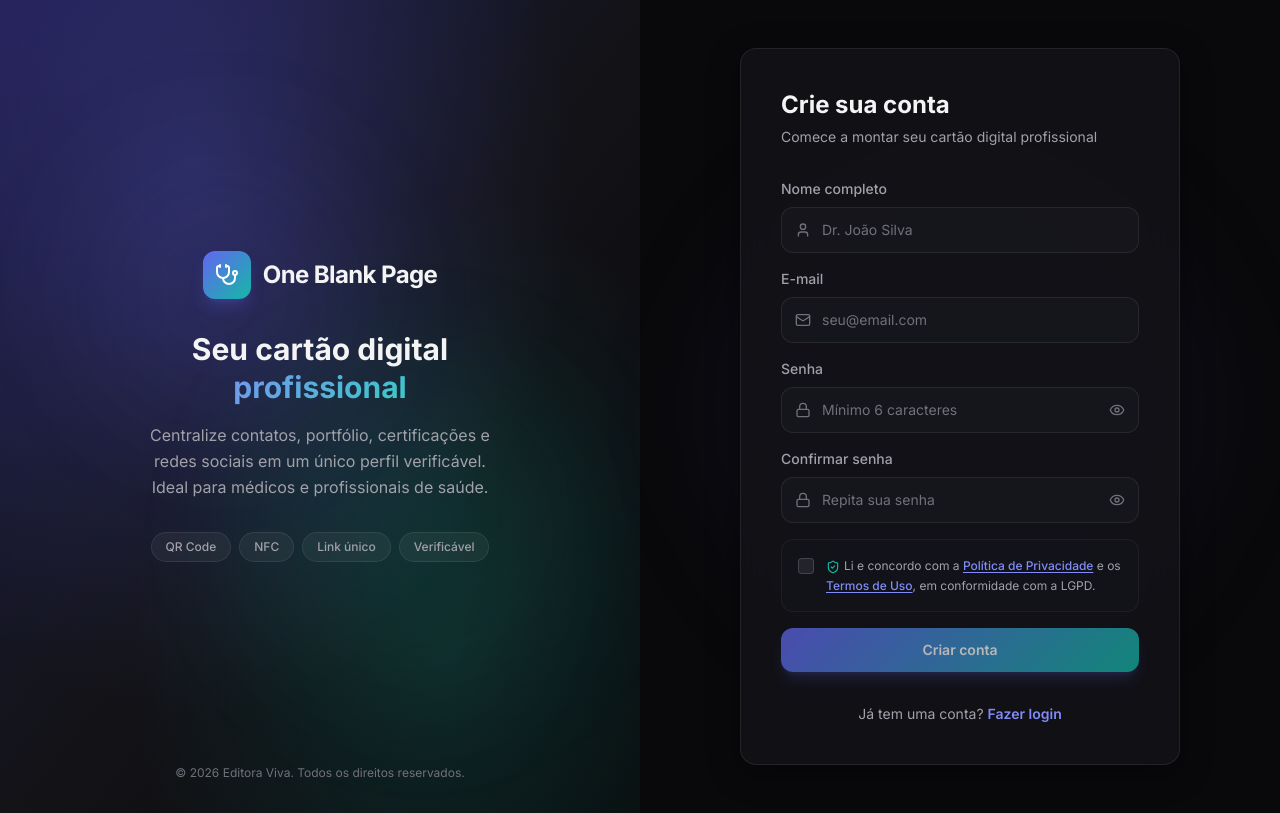
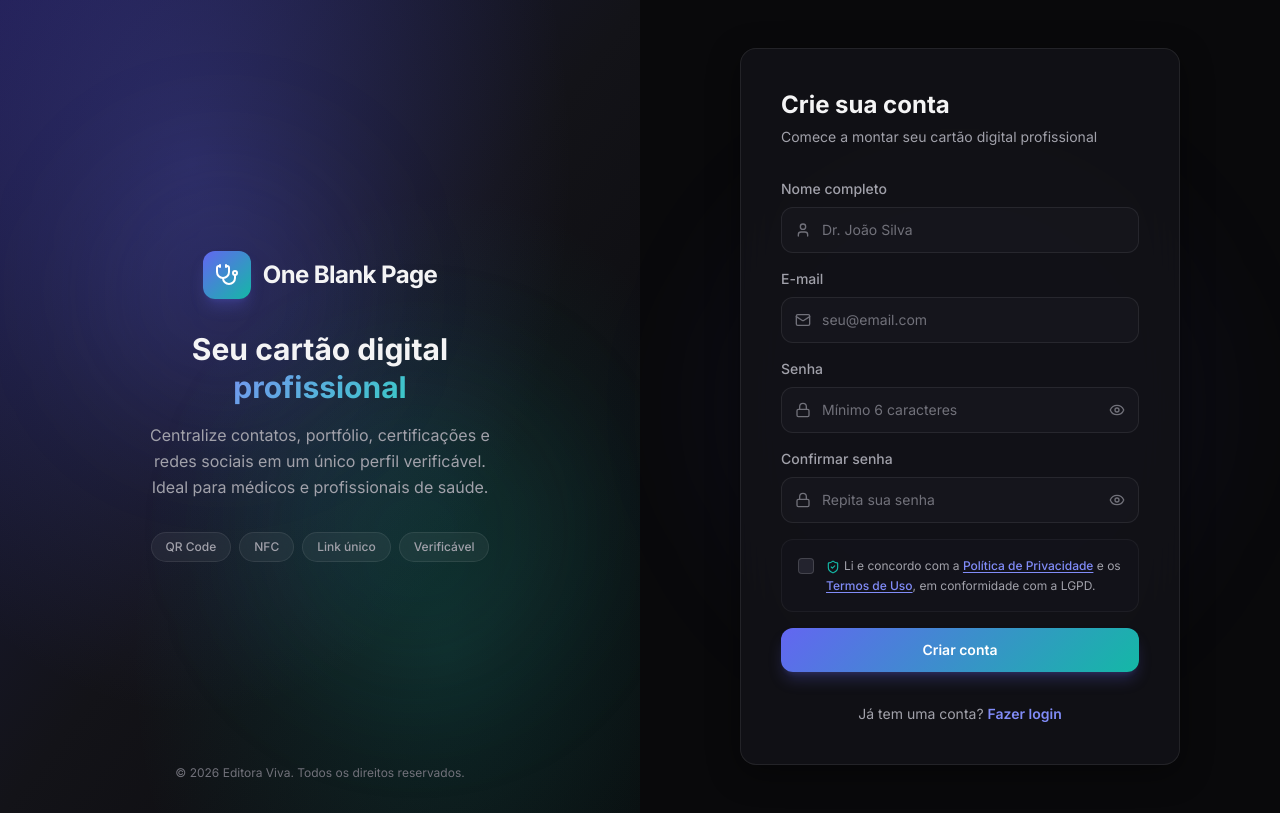
Before and after one commit to periciascamara/one-blank-page, a Next.js app: page /register in a window 1280 px wide. Built offline with nearby package versions, Linux system fonts and the light colour scheme.

Commit message:
fix: botao de logout e validacao do botao de registro

```diff
--- a/src/app/(auth)/register/page.tsx
+++ b/src/app/(auth)/register/page.tsx
@@ -335,7 +335,7 @@ export default function RegisterPage() {
         {/* Submit */}
         <button
           type="submit"
-          disabled={isLoading || !lgpdConsent}
+          disabled={isLoading}
           className={cn(
             'relative w-full overflow-hidden rounded-xl py-3 text-sm font-semibold text-white transition-all duration-300',
             'gradient-brand shadow-lg shadow-brand-500/25',
--- a/src/app/dashboard/layout.tsx
+++ b/src/app/dashboard/layout.tsx
@@ -206,9 +206,11 @@ export default function DashboardLayout({
           {/* Bottom section */}
           <div className="border-t border-white/[0.06] px-3 py-4">
             <button
-              onClick={() => {
-                // Will integrate with Supabase auth later
-                console.log('Logout clicked')
+              onClick={async () => {
+                const { createClient } = await import('@/lib/supabase/client')
+                const supabase = createClient()
+                await supabase.auth.signOut()
+                window.location.href = '/'
               }}
               className="flex w-full items-center gap-3 rounded-xl px-4 py-3 text-sm font-medium text-text-tertiary transition-all duration-200 hover:bg-red-500/10 hover:text-red-400"
             >
```
